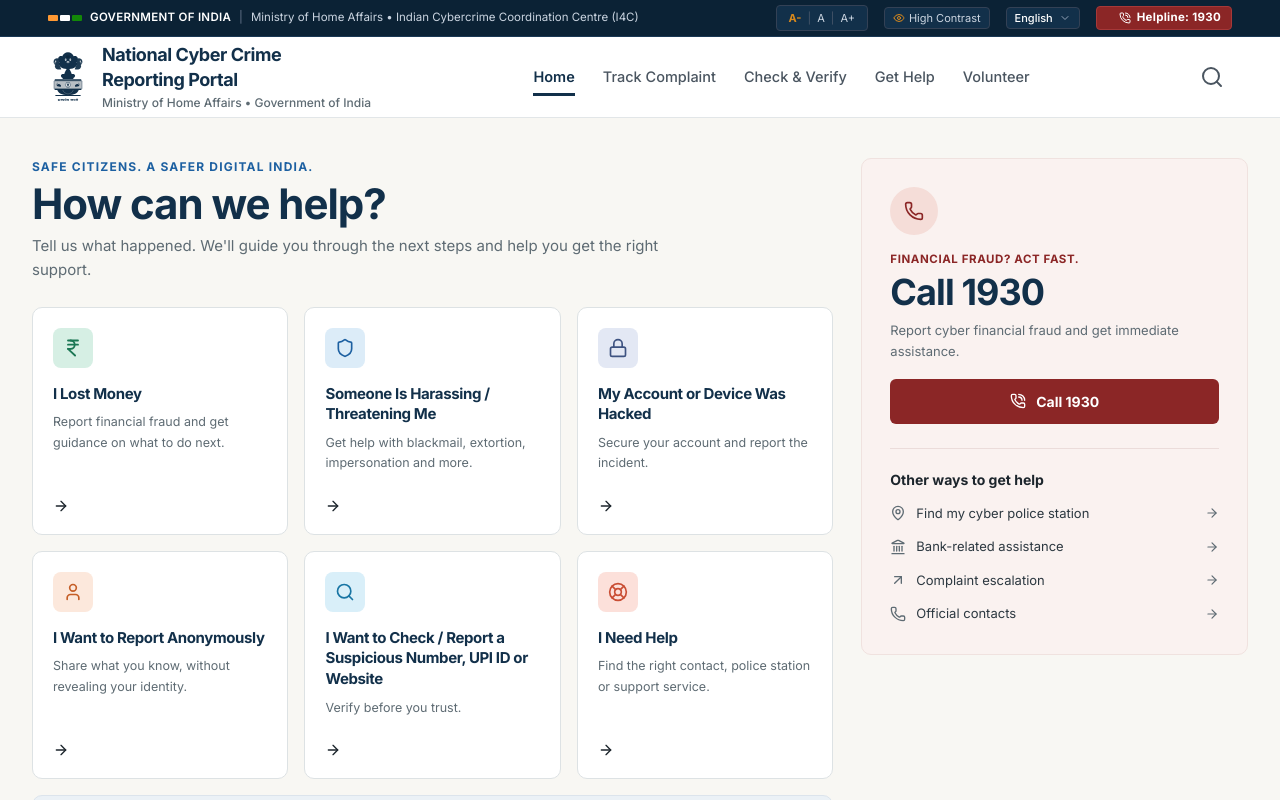
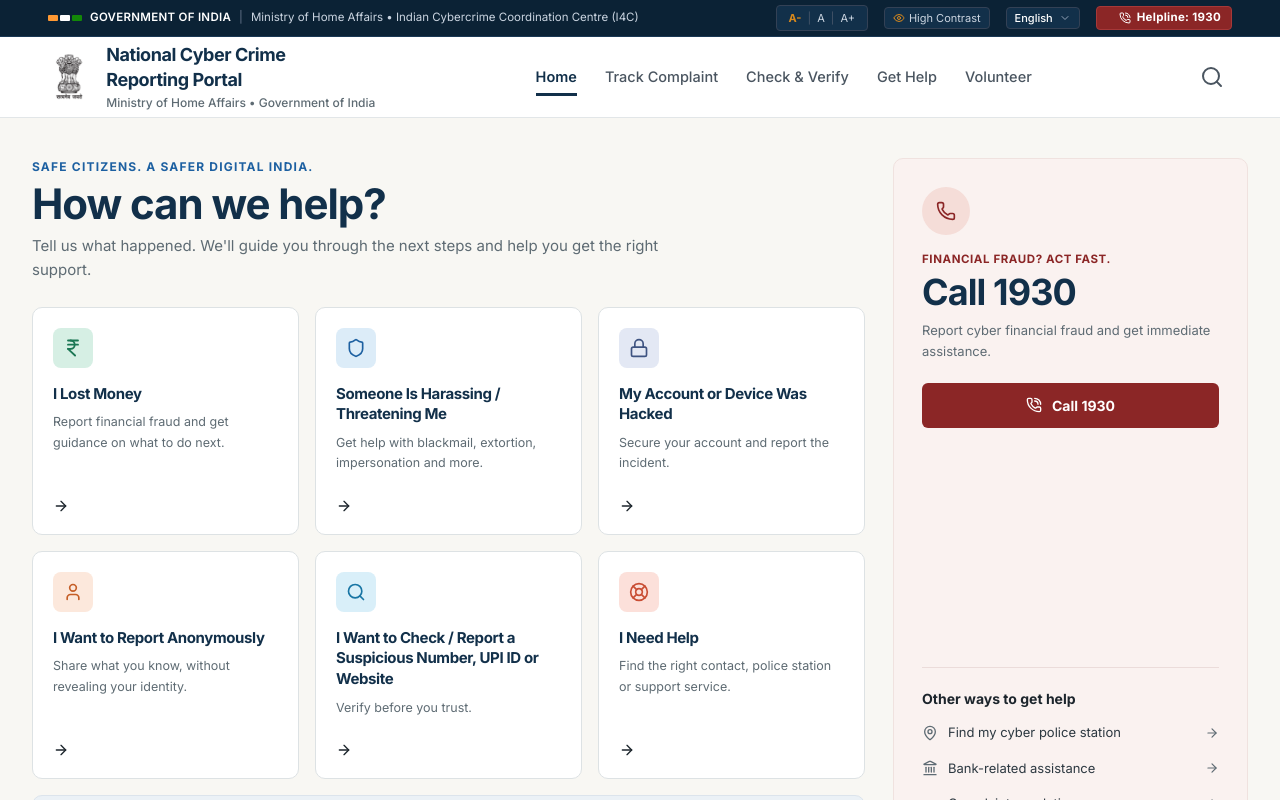
Before and after one commit to amanpandat1156-gif/Indian-Cyber-Crime, a React (Vite) app: page / in a window 1280 px wide. Shown: the top 800 px of the page. Built offline with nearby package versions, Linux system fonts and the light colour scheme.

Commit message:
Fix State Emblem image rendering in footer with invert and screen blend

```diff
--- a/src/components/common/NationalEmblem.tsx
+++ b/src/components/common/NationalEmblem.tsx
@@ -12,140 +12,26 @@
   variant = 'dark',
 }) => {
   const sizeMap = {
-    sm: 'w-8 h-12',
-    md: 'w-10 h-14',
-    lg: 'w-14 h-20',
-    xl: 'w-20 h-28',
+    sm: 'h-10 w-auto',
+    md: 'h-12 sm:h-14 w-auto',
+    lg: 'h-16 w-auto',
+    xl: 'h-24 w-auto',
   };
-
-  const fillMap = {
-    dark: '#12304A',
-    light: '#FFFFFF',
-    gold: '#D8891C',
-  };
-
-  const fill = fillMap[variant];
 
   return (
     <div
-      className={`relative inline-flex flex-col items-center justify-center shrink-0 ${sizeMap[size]} ${className}`}
-      aria-label="State Emblem of India (Lion Capital of Ashoka)"
-      role="img"
+      className={`inline-flex items-center justify-center shrink-0 ${className}`}
+      aria-label="State Emblem of India (Lion Capital of Ashoka with Satyameva Jayate)"
     >
-      <svg
-        viewBox="0 0 120 160"
-        className="w-full h-full"
-        fill={fill}
-        xmlns="http://www.w3.org/2000/svg"
-      >
-        {/* ========================================================= */}
-        {/* LION CAPITAL OF ASHOKA AT SARNATH (THREE VISIBLE LIONS)  */}
-        {/* ========================================================= */}
-
-        {/* 1. CENTER FORWARD-FACING LION */}
-        {/* Mane & Head Top */}
-        <path d="M60 6 C52 6 45 11 43 18 C39 16 33 17 31 22 C29 27 30 32 34 36 C31 40 33 46 37 49 C42 54 49 55 56 56 C53 61 50 66 49 71 C45 70 40 71 39 75 C38 78 40 82 44 83 L44 86 L76 86 L76 83 C80 82 82 78 81 75 C80 71 75 70 71 71 C70 66 67 61 64 56 C71 55 78 54 83 49 C87 46 89 40 86 36 C90 32 91 27 89 22 C87 17 81 16 77 18 C75 11 68 6 60 6 Z" />
-
-        {/* Facial Details - Eyes, Muzzle & Whiskers Contour */}
-        <ellipse cx="53" cy="28" rx="2.5" ry="3.5" fill={variant === 'dark' ? '#FFFFFF' : '#0B2235'} opacity="0.9" />
-        <ellipse cx="67" cy="28" rx="2.5" ry="3.5" fill={variant === 'dark' ? '#FFFFFF' : '#0B2235'} opacity="0.9" />
-        <circle cx="53.5" cy="28" r="1.2" fill={fill} />
-        <circle cx="66.5" cy="28" r="1.2" fill={fill} />
-        {/* Snout / Nose */}
-        <path d="M57 32 L63 32 L61 36 L59 36 Z" fill={variant === 'dark' ? '#FFFFFF' : '#0B2235'} opacity="0.85" />
-        <path d="M56 36 Q60 40 64 36" stroke={variant === 'dark' ? '#FFFFFF' : '#0B2235'} strokeWidth="1.5" fill="none" strokeLinecap="round" />
-
-        {/* Forehead Ridge */}
-        <path d="M55 16 C58 14 62 14 65 16 C66 18 65 21 63 23 C60 23 57 23 55 22 C54 20 54 18 55 16 Z" fill={variant === 'dark' ? '#0B2235' : variant === 'light' ? '#E2E8F0' : '#B7791F'} opacity="0.6" />
-
-        {/* 2. LEFT PROFILE LION */}
-        <path d="M29 24 C24 23 18 26 17 32 C16 37 18 41 22 44 C19 47 21 52 24 55 C29 58 35 58 40 57 C37 50 33 42 33 34 C33 30 30 26 29 24 Z" opacity="0.95" />
-        <ellipse cx="23" cy="33" rx="1.8" ry="2.5" fill={variant === 'dark' ? '#FFFFFF' : '#0B2235'} opacity="0.85" />
-        <path d="M19 38 L23 37" stroke={variant === 'dark' ? '#FFFFFF' : '#0B2235'} strokeWidth="1.2" strokeLinecap="round" />
-
-        {/* 3. RIGHT PROFILE LION */}
-        <path d="M91 24 C96 23 102 26 103 32 C104 37 102 41 98 44 C101 47 99 52 96 55 C91 58 85 58 80 57 C83 50 87 42 87 34 C87 30 90 26 91 24 Z" opacity="0.95" />
-        <ellipse cx="97" cy="33" rx="1.8" ry="2.5" fill={variant === 'dark' ? '#FFFFFF' : '#0B2235'} opacity="0.85" />
-        <path d="M101 38 L97 37" stroke={variant === 'dark' ? '#FFFFFF' : '#0B2235'} strokeWidth="1.2" strokeLinecap="round" />
-
-        {/* ========================================================= */}
-        {/* THE CIRCULAR ABACUS (PEDESTAL WITH DHARMA CHAKRA & RELIEFS) */}
-        {/* ========================================================= */}
-
-        {/* Upper Abacus Rim */}
-        <rect x="20" y="87" width="80" height="4.5" rx="1.5" />
-
-        {/* Abacus Frieze Background */}
-        <rect x="18" y="91.5" width="84" height="24" rx="1" fill={variant === 'dark' ? '#0F273D' : variant === 'light' ? '#1E3A54' : '#C77A14'} opacity="0.3" />
-        <rect x="18" y="91.5" width="84" height="24" rx="1" fill="none" stroke={fill} strokeWidth="1.2" />
-
-        {/* Central Ashoka Chakra (Wheel of Law with 24 Spokes Representation) */}
-        <circle cx="60" cy="103.5" r="9.5" fill={variant === 'dark' ? '#FFFFFF' : '#0B2235'} />
-        <circle cx="60" cy="103.5" r="8.2" fill="none" stroke={fill} strokeWidth="1.5" />
-        <circle cx="60" cy="103.5" r="2.2" fill={fill} />
-
-        {/* 12 Rendered Spokes for crisp rendering at all sizes */}
-        <line x1="60" y1="94.5" x2="60" y2="112.5" stroke={fill} strokeWidth="0.9" />
-        <line x1="51" y1="103.5" x2="69" y2="103.5" stroke={fill} strokeWidth="0.9" />
-        <line x1="53.6" y1="97.1" x2="66.4" y2="109.9" stroke={fill} strokeWidth="0.9" />
-        <line x1="66.4" y1="97.1" x2="53.6" y2="109.9" stroke={fill} strokeWidth="0.9" />
-        <line x1="56.3" y1="94.8" x2="63.7" y2="112.2" stroke={fill} strokeWidth="0.8" />
-        <line x1="63.7" y1="94.8" x2="56.3" y2="112.2" stroke={fill} strokeWidth="0.8" />
-
-        {/* Left Bull (Steed/Relief on Left) */}
-        <path
-          d="M26 105 C29 101 34 100 37 103 C39 104 40 107 38 109 C36 110 32 109 29 108 C27 108 26 106 26 105 Z"
-          fill={fill}
-        />
-        <path d="M26 104 C25 101 27 98 30 99" stroke={fill} strokeWidth="1" fill="none" />
-
-        {/* Right Galloping Horse (Steed/Relief on Right) */}
-        <path
-          d="M94 105 C91 101 86 100 83 103 C81 104 80 107 82 109 C84 110 88 109 91 108 C93 108 94 106 94 105 Z"
-          fill={fill}
-        />
-        <path d="M94 104 C95 101 93 98 90 99" stroke={fill} strokeWidth="1" fill="none" />
-
-        {/* Lower Abacus Molding */}
-        <rect x="20" y="115.5" width="80" height="3.5" rx="1" />
-
-        {/* ========================================================= */}
-        {/* BELL-SHAPED INVERTED LOTUS FLOWER BASE                     */}
-        {/* ========================================================= */}
-        <path
-          d="M28 119 L92 119 C90 128 78 134 60 134 C42 134 30 128 28 119 Z"
-          fill={fill}
-        />
-
-        {/* Lotus Petal Ridges */}
-        <path
-          d="M44 119 C47 127 54 130 60 131 C66 130 73 127 76 119"
-          fill="none"
-          stroke={variant === 'dark' ? '#FAF8F5' : '#0B2235'}
-          strokeWidth="1.4"
-          opacity="0.4"
-        />
-
-        {/* Pedestal Base Floor */}
-        <rect x="22" y="134" width="76" height="3" rx="1" />
-
-        {/* ========================================================= */}
-        {/* NATIONAL MOTTO: सत्यमेव जयते (SATYAMEVA JAYATE)           */}
-        {/* "Truth Alone Triumphs" inscribed below the abacus/base    */}
-        {/* ========================================================= */}
-        <text
-          x="60"
-          y="152"
-          textAnchor="middle"
-          fontSize="11"
-          fontWeight="700"
-          fontFamily="'Inter', 'Noto Sans Devanagari', 'Samyak Devanagari', 'Mangal', 'Arial Unicode MS', sans-serif"
-          letterSpacing="0.4"
-          fill={fill}
-        >
-          सत्यमेव जयते
-        </text>
-      </svg>
+      <img
+        src="/emblem.png"
+        alt="State Emblem of India - Satyameva Jayate"
+        className={`${sizeMap[size]} object-contain transition-opacity duration-150 ${
+          variant === 'light'
+            ? 'invert mix-blend-screen opacity-95'
+            : 'mix-blend-multiply'
+        }`}
+      />
     </div>
   );
 };
--- a/src/components/home/EmergencySection.tsx
+++ b/src/components/home/EmergencySection.tsx
@@ -4,7 +4,8 @@
 
 export const EmergencySection: React.FC = () => {
   return (
-    <aside className="w-full bg-[#FAF2F0] rounded-[10px] border border-[#F0E2DF] p-6 sm:p-7 flex flex-col" aria-label="Emergency Financial Fraud Helpline">
+    <aside className="w-full h-full bg-[#FAF2F0] rounded-[10px] border border-[#F0E2DF] p-6 sm:p-7 flex flex-col justify-between" aria-label="Emergency Financial Fraud Helpline">
+      <div>
         {/* Top Circular Phone Icon */}
         <div className="w-12 h-12 rounded-full bg-[#F5DDD8] text-[#8B2626] flex items-center justify-center mb-4">
           <Phone className="w-5 h-5 stroke-[2]" />
@@ -26,7 +27,7 @@
         </p>
 
         {/* Primary Maroon CTA Button */}
-      <div className="mt-4">
+        <div className="mt-5">
           <a
             href="tel:1930"
             className="w-full inline-flex items-center justify-center gap-2.5 px-6 py-3 rounded-[6px] bg-[#8B2626] hover:bg-[#771F1F] text-white text-[14px] font-bold shadow-xs transition-colors focus-visible:outline-none focus-visible:ring-2 focus-visible:ring-[#8B2626]"
@@ -35,14 +36,15 @@
             <span>Call 1930</span>
           </a>
         </div>
+      </div>
 
-      {/* Divider & Other Ways to Get Help - tightly connected */}
+      {/* Divider & Other Ways to Get Help */}
       <div className="mt-6 pt-5 border-t border-[#EBDCDA]">
         <h3 className="text-[14px] font-bold text-[#1C252C] mb-3">
           Other ways to get help
         </h3>
 
-        <div className="flex flex-col space-y-2.5">
+        <div className="flex flex-col space-y-3">
           <Link
             to="/help#police-stations"
             className="flex items-center justify-between text-[13px] text-[#2C3840] hover:text-[#12304A] group py-0.5"
--- a/src/pages/HomePage.tsx
+++ b/src/pages/HomePage.tsx
@@ -12,9 +12,9 @@
     <div className="w-full bg-[#F8F7F3] min-h-screen">
       <Container size="full" className="max-w-[1400px] py-8 sm:py-10 px-3 sm:px-6 lg:px-8">
         {/* Top 2-Column Hero & Services Area */}
-        <div className="grid grid-cols-1 lg:grid-cols-12 gap-6 lg:gap-7 items-start">
-          {/* Left Column (approx 68% width on desktop) */}
-          <div className="lg:col-span-8 flex flex-col justify-between">
+        <div className="flex flex-col lg:flex-row gap-6 lg:gap-7 items-stretch">
+          {/* Left Column (Hero + 6 Intent Cards + Track Banner) */}
+          <div className="flex-1 flex flex-col justify-between min-w-0">
             {/* Hero Header */}
             <div className="mb-6">
               <div className="text-[11px] sm:text-[12px] font-bold tracking-widest text-[#1D60A1] uppercase mb-2">
@@ -39,8 +39,8 @@
             <TrackComplaintBanner />
           </div>
 
-          {/* Right Column (approx 32% width on desktop) */}
-          <div className="lg:col-span-4 flex flex-col">
+          {/* Right Column (Emergency Sidebar - Constrained Max-Width matching reference image) */}
+          <div className="w-full lg:w-[330px] xl:w-[355px] shrink-0 flex flex-col">
             <EmergencySection />
           </div>
         </div>
```
Also changed, not shown: public/emblem.png (added). Lines whose indentation alone changed are shown as unchanged.
